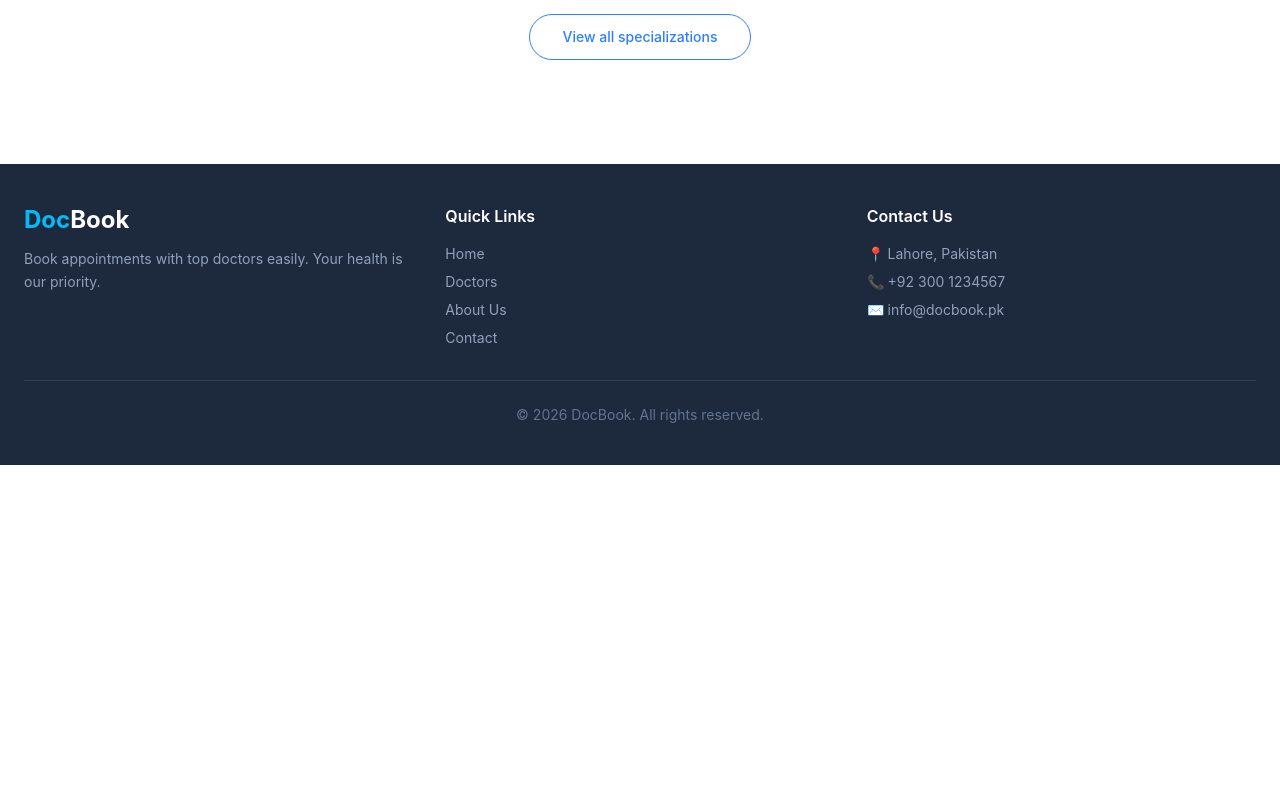
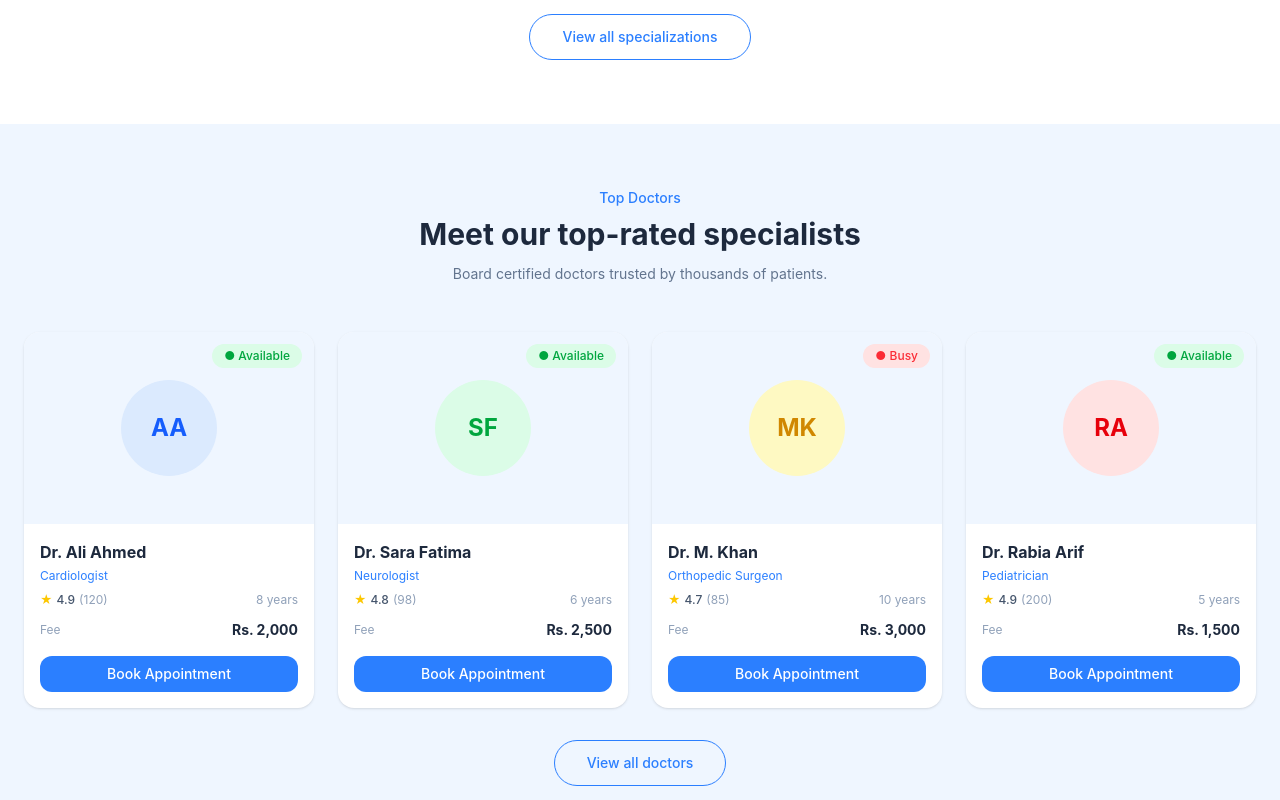
Before and after one commit to mateenamin/Doctor-Appointment, a React (Vite) app in the folder client/: page / in a window 1280 px wide. Shown: the part 1380-2180 px from the top of the page. Before the commit the page ends 1845 px from the top, so only its background shows below. Built offline with nearby package versions, Linux system fonts and the light colour scheme.

Commit message:
Add TopDoctorsSection component

```diff
--- a/client/src/components/user/home/topDoctorsSection.component.jsx
+++ b/client/src/components/user/home/topDoctorsSection.component.jsx
@@ -0,0 +1,139 @@
+const doctors = [
+  {
+    name: "Dr. Ali Ahmed",
+    specialty: "Cardiologist",
+    experience: "8 years",
+    fee: "Rs. 2,000",
+    rating: 4.9,
+    reviews: 120,
+    available: true,
+    initials: "AA",
+    color: "bg-blue-100 text-blue-600",
+  },
+  {
+    name: "Dr. Sara Fatima",
+    specialty: "Neurologist",
+    experience: "6 years",
+    fee: "Rs. 2,500",
+    rating: 4.8,
+    reviews: 98,
+    available: true,
+    initials: "SF",
+    color: "bg-green-100 text-green-600",
+  },
+  {
+    name: "Dr. M. Khan",
+    specialty: "Orthopedic Surgeon",
+    experience: "10 years",
+    fee: "Rs. 3,000",
+    rating: 4.7,
+    reviews: 85,
+    available: false,
+    initials: "MK",
+    color: "bg-yellow-100 text-yellow-600",
+  },
+  {
+    name: "Dr. Rabia Arif",
+    specialty: "Pediatrician",
+    experience: "5 years",
+    fee: "Rs. 1,500",
+    rating: 4.9,
+    reviews: 200,
+    available: true,
+    initials: "RA",
+    color: "bg-red-100 text-red-600",
+  },
+]
+
+const TopDoctorsSection = () => {
+  return (
+    <section className="py-16 px-6 bg-[#EFF6FF]">
+      <div className="max-w-7xl mx-auto">
+
+        {/* Header */}
+        <div className="text-center mb-12">
+          <p className="text-blue-500 text-sm font-medium mb-2">
+            Top Doctors
+          </p>
+          <h2 className="text-3xl font-bold text-slate-800 mb-3">
+            Meet our top-rated specialists
+          </h2>
+          <p className="text-slate-500 text-sm max-w-md mx-auto">
+            Board certified doctors trusted by thousands of patients.
+          </p>
+        </div>
+
+        {/* Doctors Grid */}
+        <div className="grid grid-cols-1 md:grid-cols-2 lg:grid-cols-4 gap-6">
+          {doctors.map((doctor, index) => (
+            <div
+              key={index}
+              className="bg-white rounded-2xl overflow-hidden shadow-sm hover:shadow-md transition-all"
+            >
+              {/* Doctor Avatar */}
+              <div className="bg-[#EFF6FF] h-48 flex items-center justify-center relative">
+                <div className={`w-24 h-24 rounded-full ${doctor.color} flex items-center justify-center text-2xl font-bold`}>
+                  {doctor.initials}
+                </div>
+
+                {/* Available Badge */}
+                <div className={`absolute top-3 right-3 px-3 py-1 rounded-full text-xs font-medium ${doctor.available ? 'bg-green-100 text-green-600' : 'bg-red-100 text-red-500'}`}>
+                  {doctor.available ? '● Available' : '● Busy'}
+                </div>
+              </div>
+
+              {/* Doctor Info */}
+              <div className="p-4">
+                <h3 className="text-slate-800 font-bold text-base mb-1">
+                  {doctor.name}
+                </h3>
+                <p className="text-blue-500 text-xs mb-2">
+                  {doctor.specialty}
+                </p>
+
+                {/* Rating + Experience */}
+                <div className="flex items-center justify-between mb-3">
+                  <div className="flex items-center gap-1">
+                    <span className="text-yellow-400 text-xs">★</span>
+                    <span className="text-slate-600 text-xs font-medium">
+                      {doctor.rating}
+                    </span>
+                    <span className="text-slate-400 text-xs">
+                      ({doctor.reviews})
+                    </span>
+                  </div>
+                  <span className="text-slate-400 text-xs">
+                    {doctor.experience}
+                  </span>
+                </div>
+
+                {/* Fee */}
+                <div className="flex items-center justify-between mb-4">
+                  <span className="text-slate-400 text-xs">Fee</span>
+                  <span className="text-slate-800 text-sm font-bold">
+                    {doctor.fee}
+                  </span>
+                </div>
+
+                {/* Book Button */}
+                <button className="w-full bg-blue-500 text-white py-2 rounded-xl text-sm font-medium hover:bg-blue-600 transition-all">
+                  Book Appointment
+                </button>
+              </div>
+            </div>
+          ))}
+        </div>
+
+        {/* View All */}
+        <div className="text-center mt-8">
+          <button className="border border-blue-500 text-blue-500 px-8 py-3 rounded-full text-sm font-medium hover:bg-blue-50 transition-all">
+            View all doctors
+          </button>
+        </div>
+
+      </div>
+    </section>
+  )
+}
+
+export default TopDoctorsSection
--- a/client/src/pages/user/home.page.jsx
+++ b/client/src/pages/user/home.page.jsx
@@ -1,21 +1,14 @@
 import HeroSection from "../../components/user/home/heroSection.component";
 import SpecializationsSection from "../../components/user/home/specializationsSection.component"
-
-
-// import TopDoctorsSection from "@/components/user/home/topDoctorsSection.component"
-// import HowItWorksSection from "@/components/user/home/howItWorksSection.component"
-// import FeaturesSection from "@/components/user/home/featuresSection.component"
-// import StatsSection from "@/components/user/home/statsSection.component"
-// import TestimonialsSection from "@/components/user/home/testimonialsSection.component"
-// import CtaSection from "@/components/user/home/ctaSection.component"
+import TopDoctorsSection from "../../components/user/home/topDoctorsSection.component"
 
 const HomePage = () => {
   return (
     <main className="overflow-y-auto scroll-smooth scrollbar-hide">
       <HeroSection />
       <SpecializationsSection />
-      {/* <TopDoctorsSection />
-      <HowItWorksSection />
+      <TopDoctorsSection />
+      {/* <HowItWorksSection />
       <FeaturesSection />
       <StatsSection />
       <TestimonialsSection />
```
